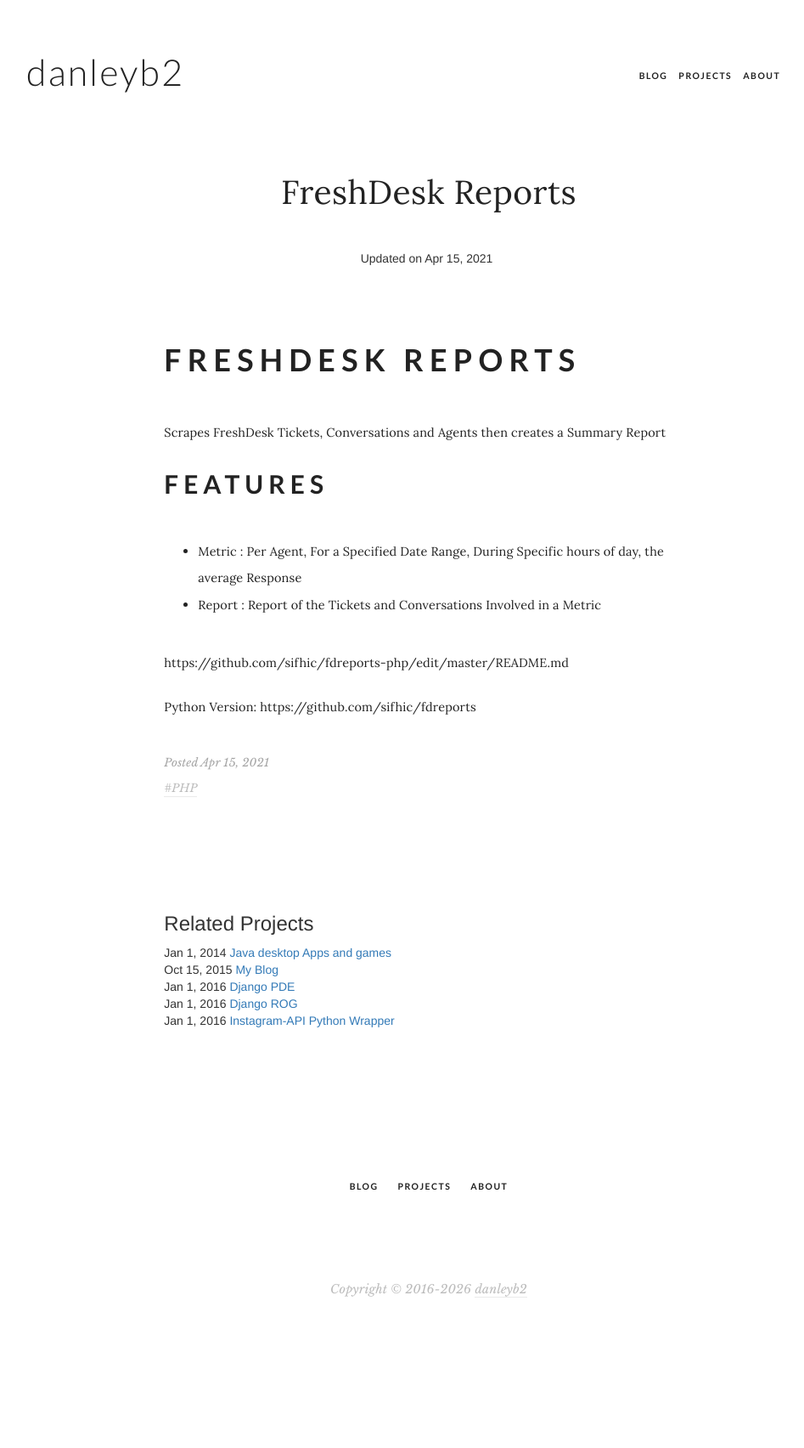
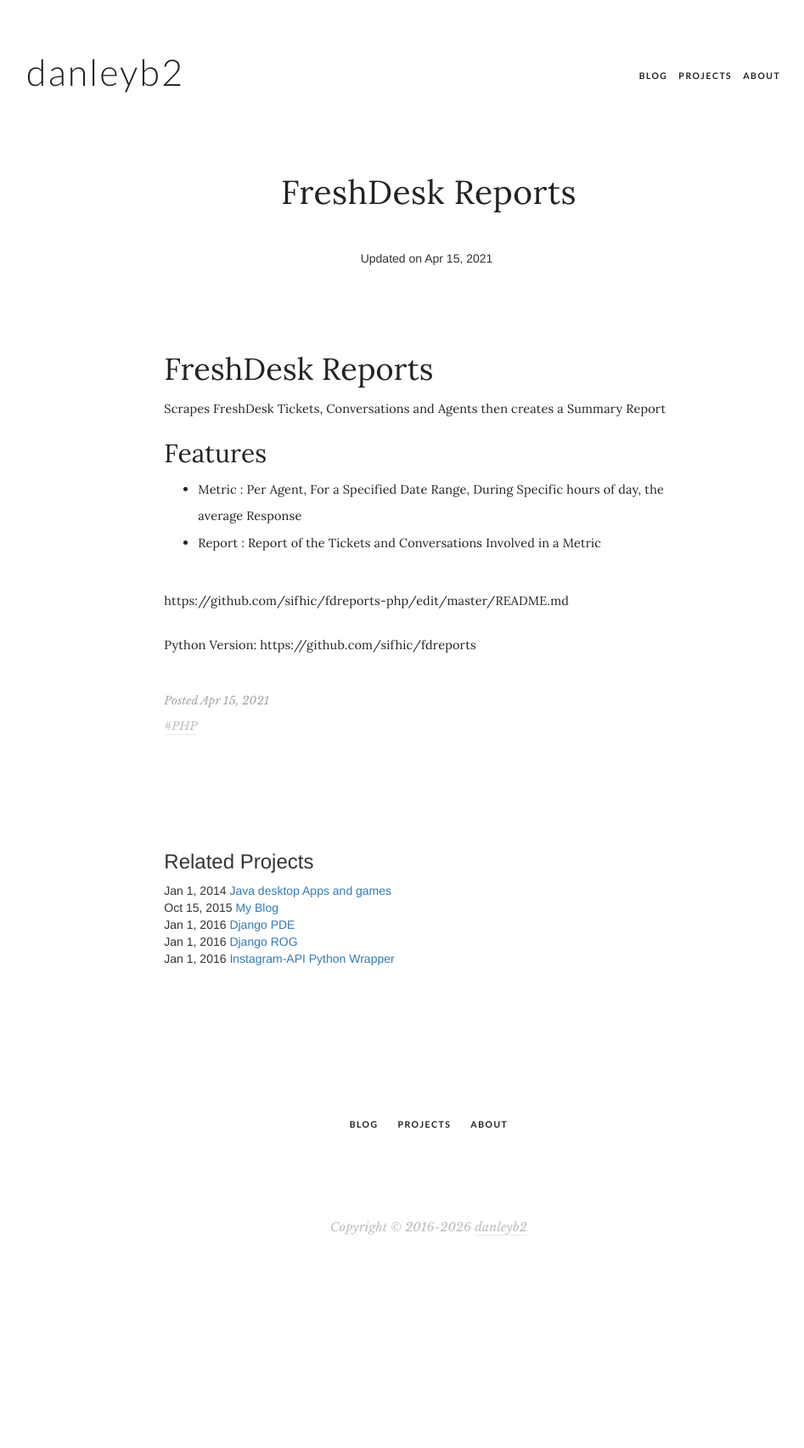
Before and after one commit to danleyb2/danleyb2.github.io, a Jekyll site: the page built from _projects/fd-reports.md, in a window 1280 px wide. Shown: the whole page at 85% size, without its empty margins (135-1082 px from the left). Built offline with Jekyll 4.4.1, drawn with Linux system fonts in a browser that asks for light colours; some web fonts are replaced; after the commit the page ends 1631 px from its top, so only the background shows below that.

Commit message:
Remove entry-content h1-h6 heading styles

```diff
--- a/assets/css/main.css
+++ b/assets/css/main.css
@@ -828,66 +828,7 @@
   background-color:#222;
   color:#fff;
 }
-.entry-content h1 {
-  color:#222;
-  font-family:'Lato', sans-serif;
-  font-weight:700;
-  font-style:normal;
-  letter-spacing:.2em;
-  line-height:1.6em;
-  text-transform:uppercase;
-  margin:0 0 40px;
-}
-.entry-content h2 {
-  color:#222;
-  font-family:'Lato', sans-serif;
-  font-weight:700;
-  font-style:normal;
-  letter-spacing:.2em;
-  line-height:1.6em;
-  text-transform:uppercase;
-  margin:0 0 40px;
-}
-.entry-content h3 {
-  color:#222;
-  font-family:'Lato', sans-serif;
-  font-weight:700;
-  font-style:normal;
-  letter-spacing:.2em;
-  line-height:1.6em;
-  text-transform:uppercase;
-  margin:0 0 10px;
-}
-.entry-content h4 {
-  color:#222;
-  font-family:'Lato', sans-serif;
-  font-weight:700;
-  font-style:normal;
-  letter-spacing:.2em;
-  line-height:1.6em;
-  text-transform:uppercase;
-  margin:0 0 40px;
-}
-.entry-content h5 {
-  color:#222;
-  font-family:'Lato', sans-serif;
-  font-weight:700;
-  font-style:normal;
-  letter-spacing:.2em;
-  line-height:1.6em;
-  text-transform:uppercase;
-  margin:0 0 40px;
-}
-.entry-content h6 {
-  color:#222;
-  font-family:'Lato', sans-serif;
-  font-weight:700;
-  font-style:normal;
-  letter-spacing:.2em;
-  line-height:1.6em;
-  text-transform:uppercase;
-  margin:0 0 40px;
-}
+
 .entry-content {
   color:#222;
   font-weight:400;
```
